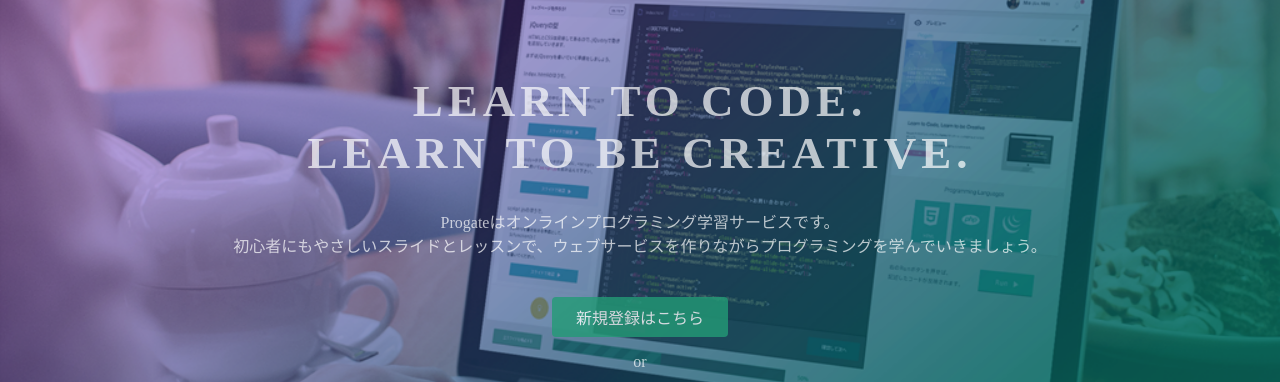
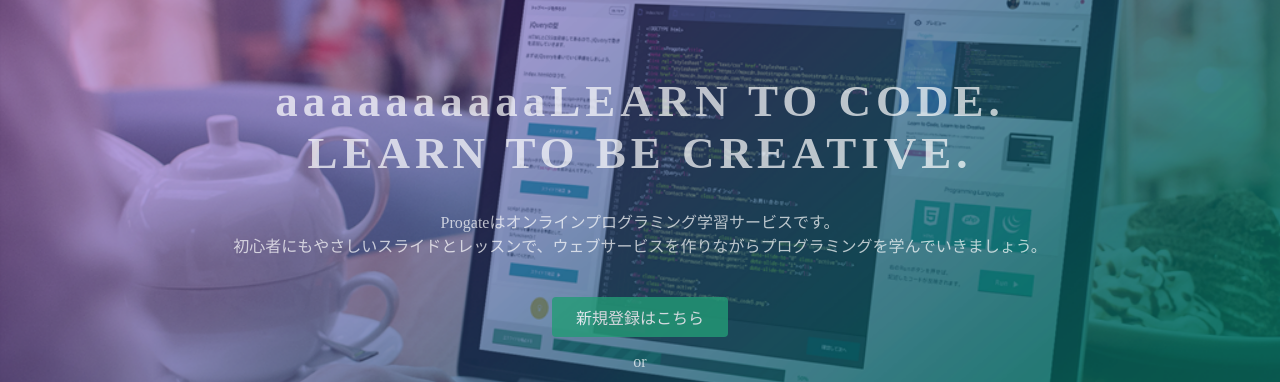
Before and after one commit to nineFIRE9/nineFIRE9.github.io, a plain HTML site: page index.html in a window 1280 px wide. Shown: the part 135-517 px from the top of the page. Drawn offline with Linux system fonts and the light colour scheme.

Commit message:
Update index.html

```diff
--- a/index.html
+++ b/index.html
@@ -23,7 +23,7 @@
   </header>
   <div class="top-wrapper">
     <div class="container">
-      <h1>LEARN TO CODE.<br>LEARN TO BE CREATIVE.</h1>
+      <h1>aaaaaaaaaaLEARN TO CODE.<br>LEARN TO BE CREATIVE.</h1>
       <p>Progateはオンラインプログラミング学習サービスです。<br>初心者にもやさしいスライドとレッスンで、ウェブサービスを作りながらプログラミングを学んでいきましょう。</p>
       <div class="btn-wrapper">
         <a href="#" class="btn signup">新規登録はこちら</a>
```
